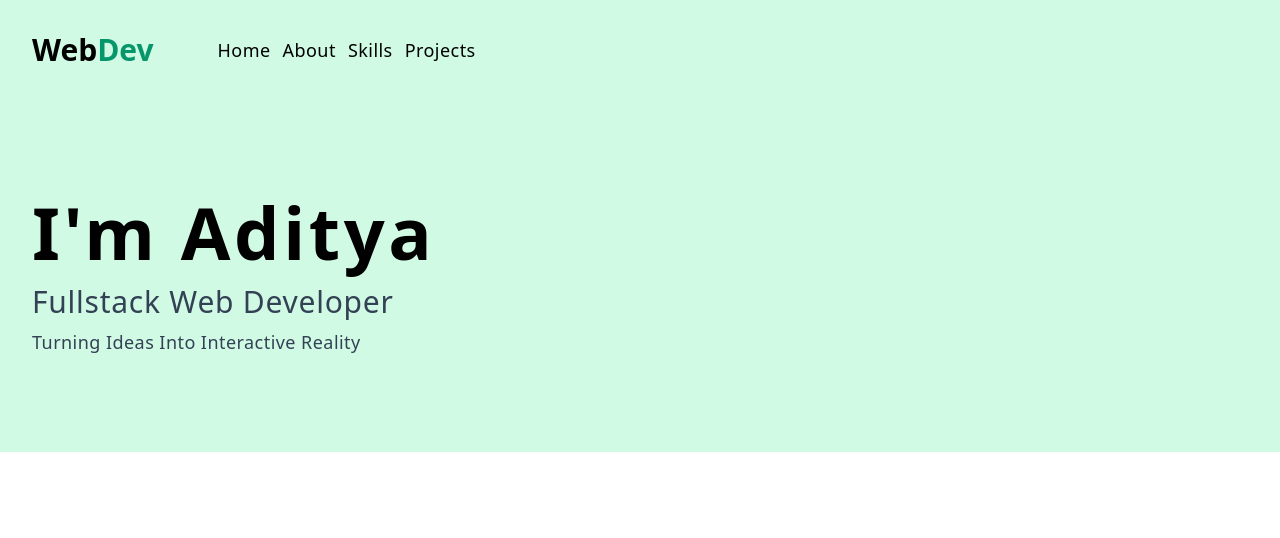
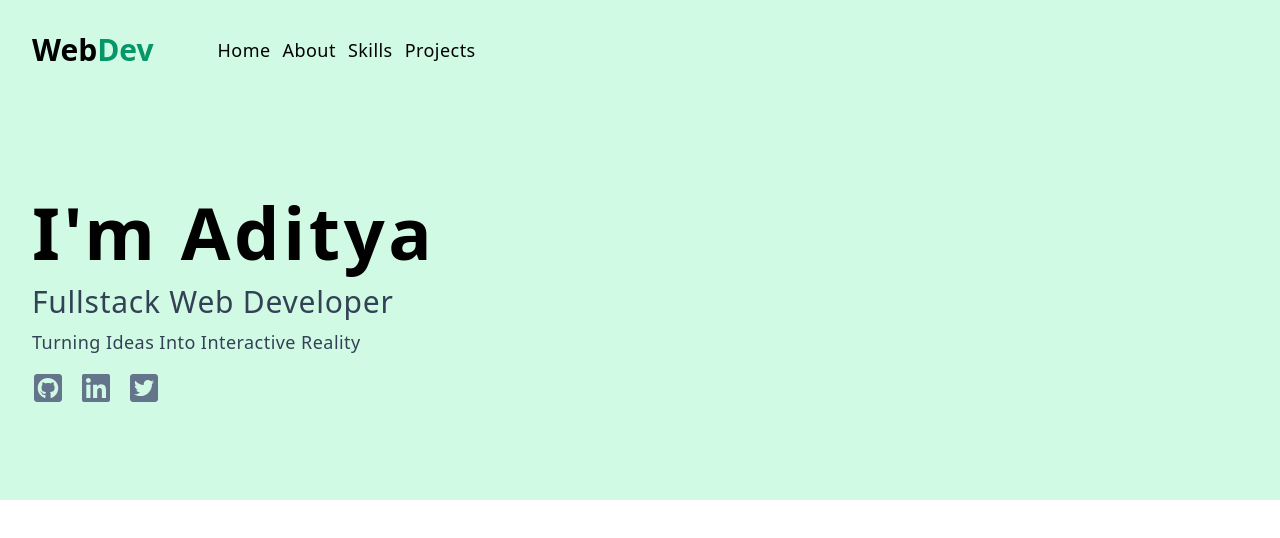
Before and after one commit to adityapatidar31/my-portfolio, a React (Vite) app: page / in a window 1280 px wide. Shown: the top 538 px of the page. Built offline with nearby package versions, Linux system fonts and the light colour scheme.

Commit message:
add github and linkdin and twitter icon in hero

```diff
--- a/src/components/Hero.jsx
+++ b/src/components/Hero.jsx
@@ -1,3 +1,5 @@
+import heroImg from "../assets/hero.svg";
+import { FaGithubSquare, FaLinkedin, FaTwitterSquare } from "react-icons/fa";
 const Hero = () => {
   return (
     <section className="bg-emerald-100 py-24  ">
@@ -10,6 +12,17 @@ const Hero = () => {
           <p className="mt-2 text-lg text-slate-700 capitalize tracking-wide">
             turning ideas into interactive reality
           </p>
+          <div className="flex gap-x-4 mt-4">
+            <a href="#">
+              <FaGithubSquare className="h-8 w-8 text-slate-500 hover:text-black duration-300" />
+            </a>
+            <a href="#">
+              <FaLinkedin className="h-8 w-8 text-slate-500 hover:text-black duration-300" />
+            </a>
+            <a href="#">
+              <FaTwitterSquare className="h-8 w-8 text-slate-500 hover:text-black duration-300" />
+            </a>
+          </div>
         </article>
       </div>
     </section>
```
